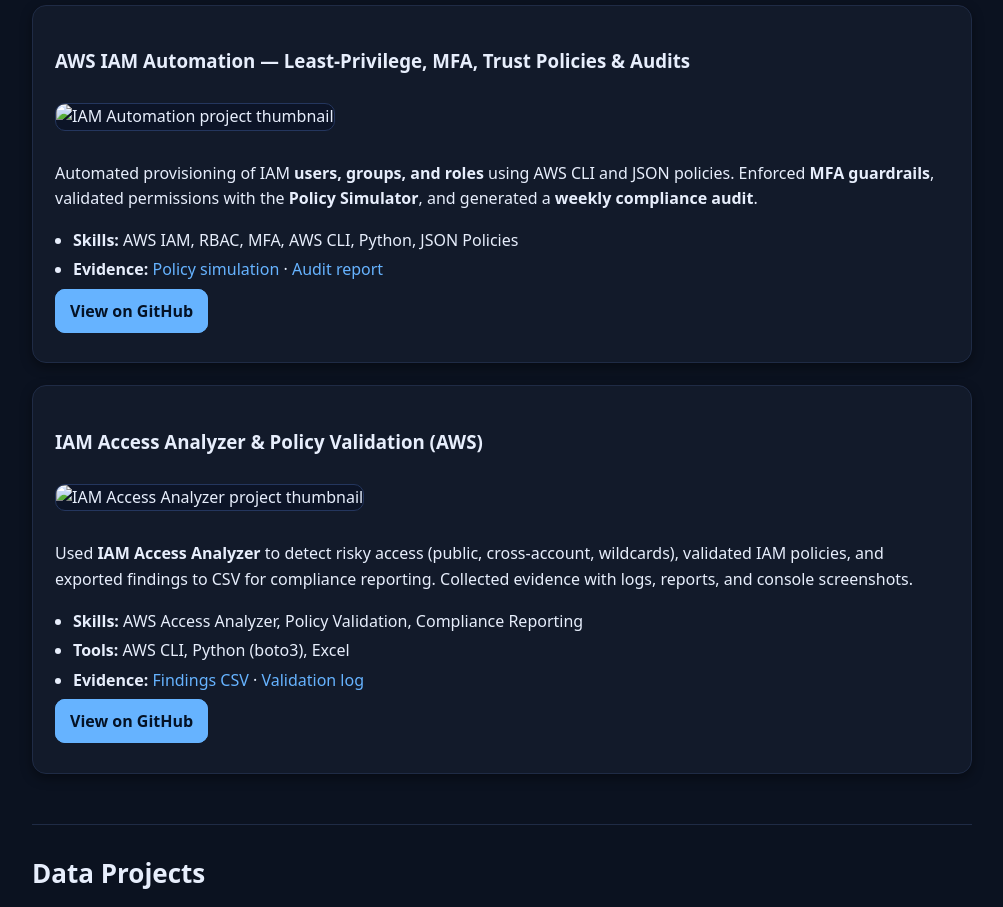
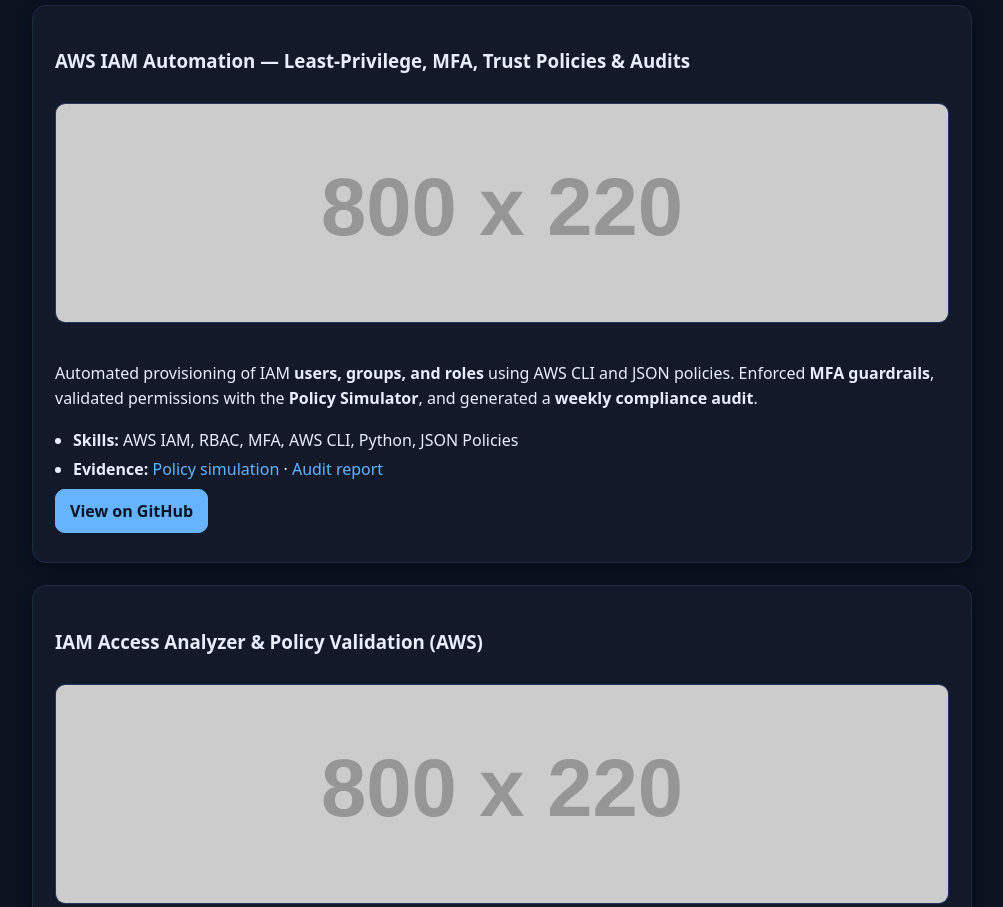
Before and after one commit to lokeshp31/lokeshp31.github.io, a plain HTML site: page index.html in a window 1280 px wide. Shown: the part 1259-2166 px from the top of the page, without its empty margins (138-1141 px from the left). Drawn offline with Linux system fonts and the light colour scheme; placeholder pictures from the web are drawn by us.

Commit message:
Update index.html

```diff
--- a/index.html
+++ b/index.html
@@ -84,7 +84,7 @@
     <!-- Project 1 -->
     <div class="card">
       <h3>AWS IAM Automation — Least-Privilege, MFA, Trust Policies &amp; Audits</h3>
-      <img class="proj-thumb" src="files/screenshots/iam-fundamentals-banner.png" alt="IAM Automation project thumbnail">
+      <img class="proj-thumb" src="https://placehold.co/800x220/0c1427/e7eefc?text=IAM+Fundamentals+Project" alt="IAM Automation project thumbnail">
       <p>
         Automated provisioning of IAM <strong>users, groups, and roles</strong> using AWS CLI and JSON policies.
         Enforced <strong>MFA guardrails</strong>, validated permissions with the <strong>Policy Simulator</strong>,
@@ -105,7 +105,7 @@
     <!-- Project 2 -->
     <div class="card">
       <h3>IAM Access Analyzer &amp; Policy Validation (AWS)</h3>
-      <img class="proj-thumb" src="files/screenshots/iam-access-analyzer-banner.png" alt="IAM Access Analyzer project thumbnail">
+      <img class="proj-thumb" src="https://placehold.co/800x220/0c1427/e7eefc?text=IAM+Access+Analyzer+Project" alt="IAM Access Analyzer project thumbnail">
       <p>
         Used <strong>IAM Access Analyzer</strong> to detect risky access (public, cross-account, wildcards),
         validated IAM policies, and exported findings to CSV for compliance reporting.
```
